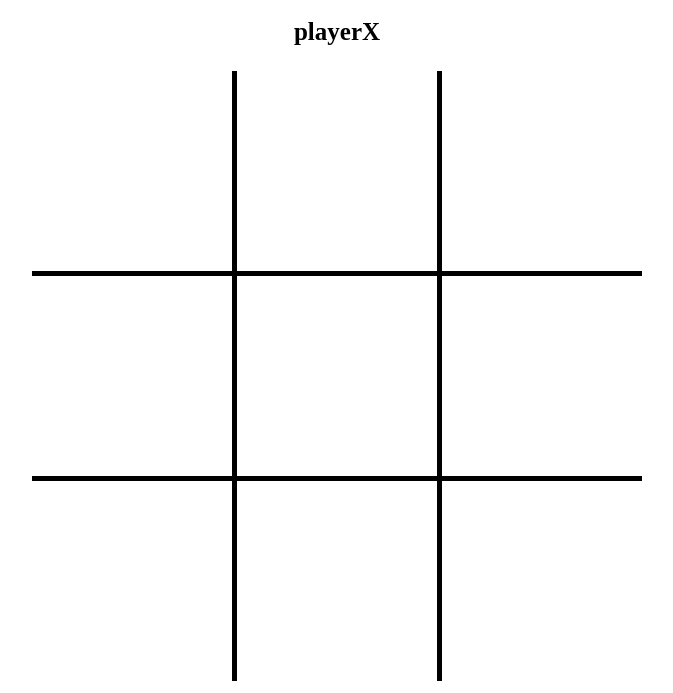
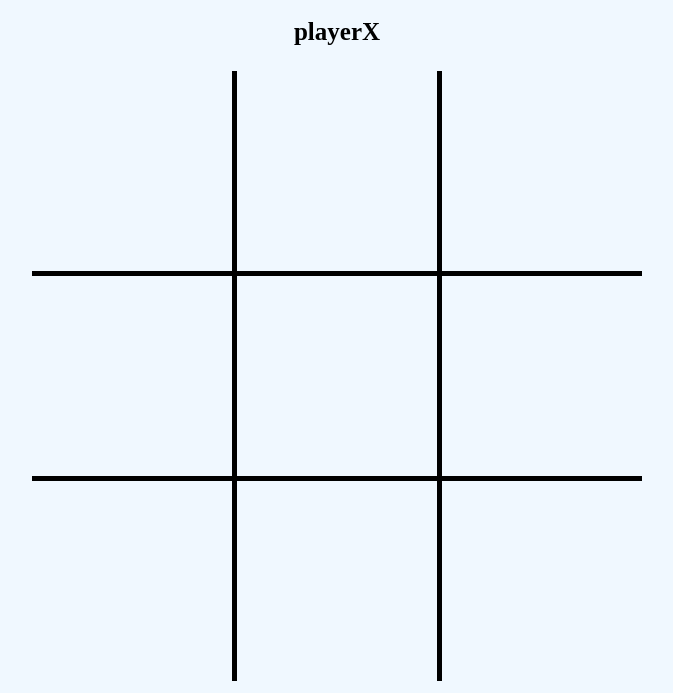
Before and after one commit to JHenrysson/TicTacToe, a plain HTML site: page index.html in a window 1280 px wide. Shown: the part 107-800 px from the top of the page, without its empty margins (303-976 px from the left). Drawn offline with Linux system fonts and the light colour scheme.

Commit message:
update style css

```diff
--- a/style.css
+++ b/style.css
@@ -1,6 +1,8 @@
+body{
+    background-color: aliceblue;
+}
 .grid{
     background-color: black;
-
     display: flex;
     flex-wrap: wrap;
     justify-content: space-between;
@@ -10,7 +12,7 @@
 
 }
 .grid div{
-    background-color: white;
+    background-color: aliceblue;
     height: 200px;
     margin-bottom: 5px;
     width: 200px;
```
